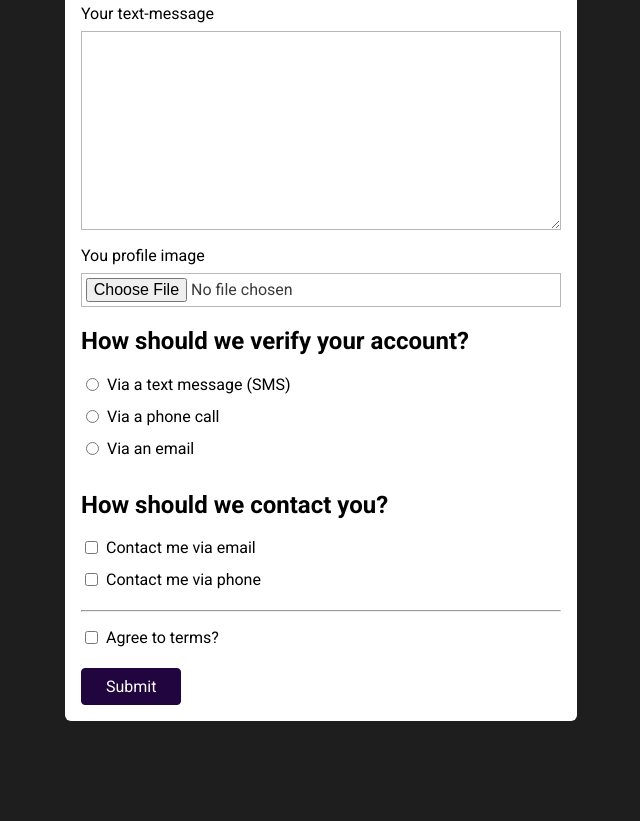
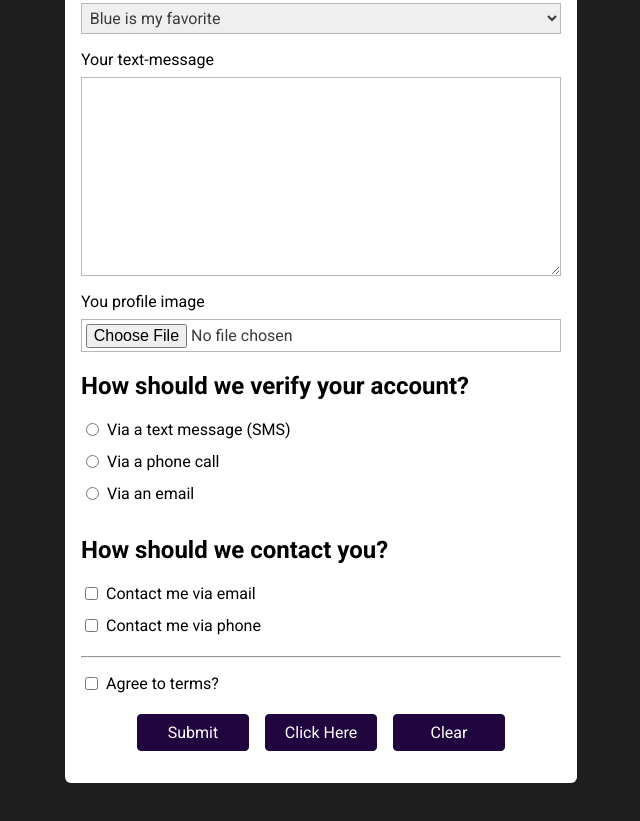
Before and after one commit to avishkaindula/0010-forms-project, a plain HTML site: page index.html in a window 1280 px wide. Shown: the part 671-1492 px from the top of the page, without its empty margins (319-959 px from the left). Before the commit the page ends 1440 px from the top, so only its background shows below. Drawn offline with Linux system fonts and the light colour scheme.

Commit message:
more details about buttons inside forms

```diff
--- a/index.html
+++ b/index.html
@@ -190,8 +190,25 @@
           </div>
         </section>
 
-        <section>
+        <section id="buttons-section">
           <button>Submit</button>
+          <!-- if we want to overwrite the default behavior of a button
+          that is sitting "inside" a form, we can do this by using the
+          "type" attribute. -->
+          <!-- <button type="submit"></button> -->
+          <!-- by default, the type attribute is set to submit. So we don't
+          need to add type"submit" to a button if we are using this button
+          to submit forms. -->
+          <button type="button">Click Here</button>
+          <!-- if we set the type to "button", then if we click this button,
+          it won't submit anything. -->
+          <button type="reset">Clear</button>
+          <!-- if the type is set to "reset", then clicking this button will
+          reset and clear the form. -->
+          <!-- buttons don't always have to be added inside forms. -->
+          <!-- we can use buttons outside forms as well. -->
+          <!-- but when we use a button outside forms, we always need to use
+          JavaScript to make that button do something when clicked. -->
         </section>
       </form>
     </main>
--- a/styles.css
+++ b/styles.css
@@ -6,6 +6,8 @@ body {
 h1 {
   text-align: center;
   color: white;
+  margin-top: 3rem;
+  font-size: 3rem;
 }
 
 ul {
@@ -57,11 +59,20 @@ button {
   background-color: rgb(32, 5, 63);
   color: white;
   border: 1px solid rgb(32, 5, 63);
-  padding: 0.5rem 1.5rem;
+  width: 7rem;
+  padding: 0.5rem 0rem 0.5rem 0rem;
   border-radius: 4px;
   cursor: pointer;
   /* by using this css property, when we hover over the button, the cursor
   becomes a hand. */
+}
+
+#buttons-section {
+  display: flex;
+  flex-wrap: wrap;
+  gap: 1rem;
+  justify-content: center;
+  margin-bottom: 1rem;
 }
 
 button:hover {
```
